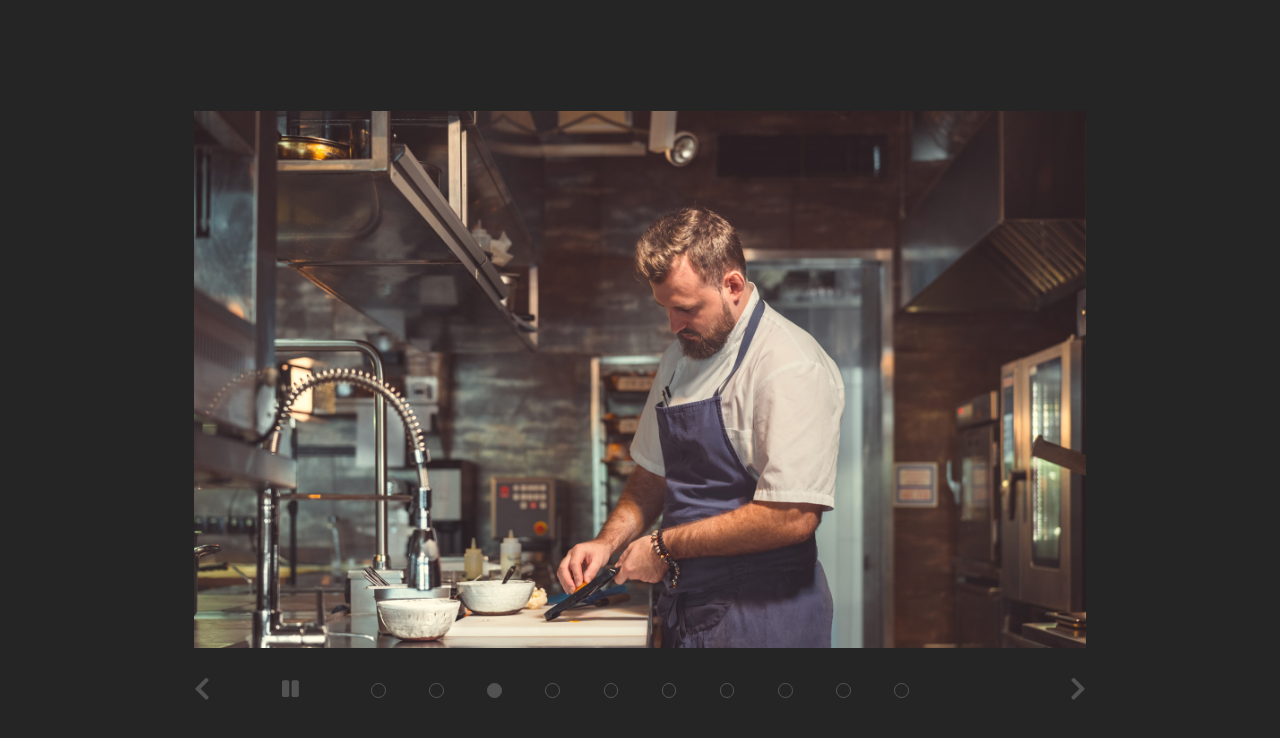
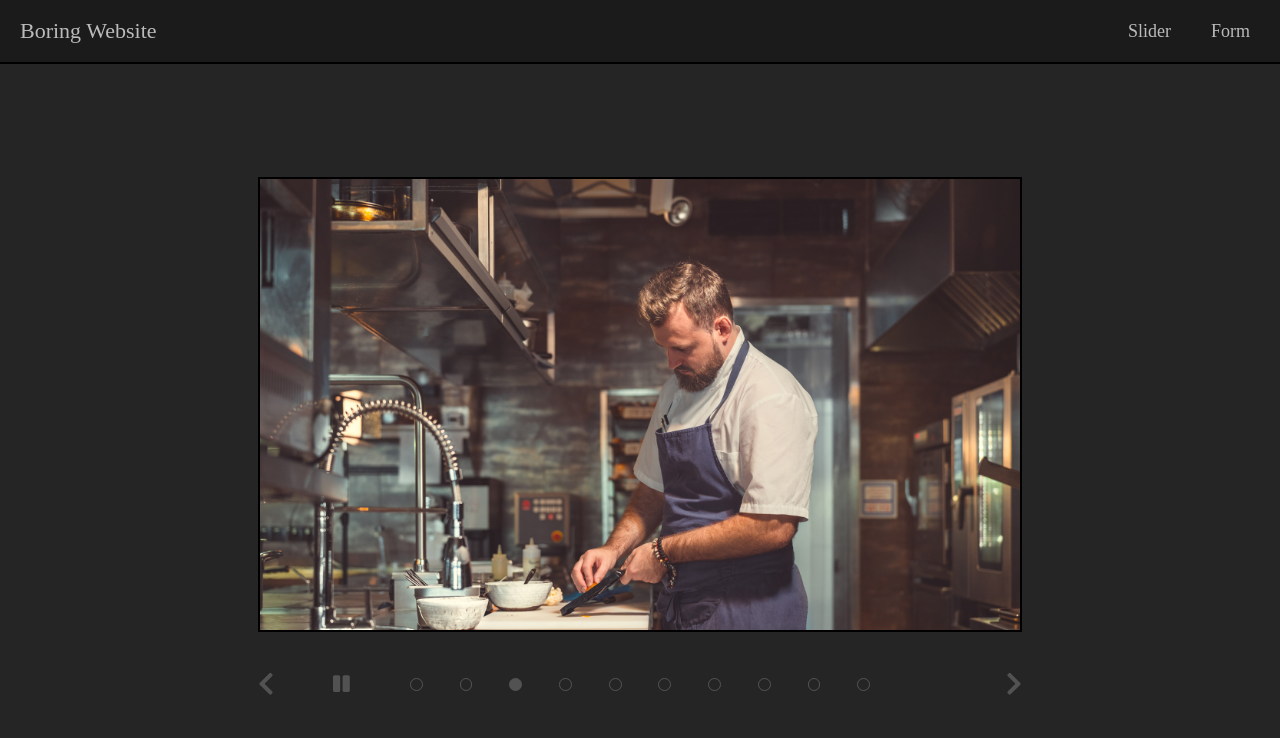
Before and after one commit to maxhannan/aBoringWebsite, a website built with webpack: page dist/index.html in a window 1280 px wide. Built offline with nearby package versions, Linux system fonts and the light colour scheme; a web font is replaced by a local one.

Commit message:
navbar and style modules

```diff
--- a/src/header.js
+++ /dev/null
@@ -1,6 +0,0 @@
-const header = (() => {
-
-})()
-export {
-  header
-}
--- a/src/index.js
+++ b/src/index.js
@@ -1,6 +1,8 @@
 import './styles/styles.sass'
+// NavBar
+import './nav'
 import slider from './slider'
-
+// Images for slider
 import imgOne from './photos/one.jpg'
 import imgTwo from './photos/two.jpg'
 import imgThree from './photos/three.jpg'
@@ -12,4 +14,4 @@ const app = document.querySelector('#app')
 // Image Array
 const images = [imgOne, imgTwo, imgThree, about, imgFour, imgOne, imgTwo, imgThree, about, imgFour]
 // Create Image Slider
-slider(images, app)
+slider(images, app, 60)
--- /dev/null
+++ b/src/nav.js
@@ -0,0 +1,27 @@
+
+const navBuilder = () => {
+  const nav = document.createElement('nav')
+  nav.classList.add('navbar')
+  nav.innerHTML = `
+    <span class="navbar-toggle" id="js-navbar-toggle">
+      <i class="fas fa-bars"></i>
+    </span>
+    <a href="#" class="logo">Boring Website</a>
+    <ul class="main-nav" id="js-menu">
+      <li>
+          <a href="#" class="nav-links">Slider</a>
+      </li>
+      <li>
+          <a href="#" class="nav-links">Form</a>
+      </li>
+    </ul>
+  `
+  document.body.prepend(nav)
+}
+navBuilder()
+const mainNav = document.getElementById('js-menu')
+const navBarToggle = document.getElementById('js-navbar-toggle')
+
+navBarToggle.addEventListener('click', function () {
+  mainNav.classList.toggle('active')
+})
--- /dev/null
+++ b/src/styles/_nav.sass
@@ -0,0 +1,77 @@
+@import url('https://fonts.googleapis.com/css2?family=Chivo:wght@300;400;700&family=Oi&display=swap')
+.navbar
+  width: 100%
+  font-size: 18px
+  background-color: #1b1b1b
+  padding-bottom: 10px
+  border-bottom: 2px solid black
+
+
+.main-nav
+  list-style-type: none
+
+  li
+    text-align: center
+    margin: 15px auto
+    font-family: 'Chivo'
+
+.nav-links,
+.logo
+  text-decoration: none
+  color: rgba(255, 255, 255, 0.7)
+
+
+.logo
+  display: inline-block
+  font-size: 22px
+  margin-top: 10px
+  margin-left: 20px
+  font-family: 'oi'
+
+.navbar-toggle
+  position: absolute
+  top: 10px
+  right: 20px
+  cursor: pointer
+  color: rgba(255,255,255,0.8)
+  font-size: 24px
+
+.main-nav
+  list-style-type: none
+  display: none
+  z-index: 2
+
+
+.active
+  display: block
+
+
+@media screen and (min-width: 768px)
+  .navbar
+    display: flex
+    justify-content: space-between
+    padding-bottom: 0
+    height: 70px
+    align-items: center
+
+  .main-nav
+    display: flex
+    margin-right: 30px
+    flex-direction: row
+    justify-content: flex-end
+
+  .main-nav li
+    margin: 0
+
+  .nav-links
+    margin-left: 40px
+
+  .logo
+    margin-top: 0
+
+  .navbar-toggle
+    display: none
+
+  .logo:hover,
+  .nav-links:hover
+    color: rgba(255, 255, 255, 1)
--- /dev/null
+++ b/src/styles/_slider.sass
@@ -0,0 +1,72 @@
+$slideWidth: 60vw
+$slideHeight: $slideWidth*.6
+$transition: transform 500ms
+
+.frame
+  height: $slideHeight - .4
+  width: $slideWidth - .3
+  overflow: hidden
+  display: flex
+  border: 2px solid black
+
+.imgContainer
+  display: flex
+  transform: translateX(-$slideWidth)
+  transition: $transition
+
+img
+  height: $slideHeight
+  width: $slideWidth
+
+.btnHolder
+  margin-bottom: 30px
+  display: flex
+  width: $slideWidth - .3
+  margin-top: 3%
+  justify-content: space-around
+
+  #leftContainer
+    width: 33%
+    display: flex
+    align-items: center
+    justify-content: space-around
+
+  .btn
+    color: gray
+    opacity: .5
+    font-size: 2vw
+    transition: opacity 300ms
+    &:hover
+      opacity: 1
+  #prev
+    margin-right: auto
+  #play
+    margin-right: auto
+    font-size: 1.5vw
+
+  #rightContainer
+    width: 33%
+    display: flex
+    justify-content: flex-end
+
+  #circleHolder
+    width: 100%
+
+    display: flex
+    align-items: center
+    justify-content: space-between
+
+    .dot
+      border: 1px solid gray
+      border-radius: 50%
+      opacity: .5
+      height: 1vw
+      width: 1vw
+      transition: background-color 700ms ease, opacity 700ms ease
+
+      &:hover
+        background-color: gray
+        opacity: 1
+
+      &.active
+        background-color: gray
--- a/src/styles/styles.sass
+++ b/src/styles/styles.sass
@@ -1,82 +1,24 @@
+@use 'reset'
+@use 'nav'
+@use 'slider'
+
 $bgColor: #252525
-$slideWidth: 70vw
-$slideHeight: $slideWidth*.6
-$transition: transform 500ms
 
 body
   background:
     color: $bgColor
   display: flex
+  flex-direction: column
+  justify-content: space-between
   align-items: center
-  justify-content: center
   height: 100vh
   overflow: hidden
 
-.frame
-  height: $slideHeight
-  width: $slideWidth - .3
-  overflow: hidden
+#app
+  width: 100vw
+  height: 100vh
+  padding-top: 5vh
   display: flex
-
-
-.imgContainer
-  display: flex
-  transform: translateX(-$slideWidth)
-  transition: $transition
-
-img
-  height: $slideHeight
-  width: $slideWidth
-
-
-.btnHolder
-  display: flex
-  width: $slideWidth - .3
-  margin-top: 3%
-  justify-content: space-around
-
-  #leftContainer
-    width: 33%
-    display: flex
-    align-items: center
-    justify-content: space-around
-
-  .btn
-    color: gray
-    opacity: .5
-    font-size: 2vw
-    transition: opacity 300ms
-    &:hover
-      opacity: 1
-  #prev
-    margin-right: auto
-  #play
-    margin-right: auto
-    font-size: 1.5vw
-
-  #rightContainer
-    width: 33%
-    display: flex
-    justify-content: flex-end
-
-  #circleHolder
-    width: 100%
-
-    display: flex
-    align-items: center
-    justify-content: space-between
-
-    .dot
-      border: 1px solid gray
-      border-radius: 50%
-      opacity: .5
-      height: 1vw
-      width: 1vw
-      transition: background-color 700ms ease, opacity 700ms ease
-
-      &:hover
-        background-color: gray
-        opacity: 1
-
-      &.active
-        background-color: gray
+  flex-direction: column
+  justify-content: center
+  align-items: center
```
Also changed, not shown: dist/index.html.
